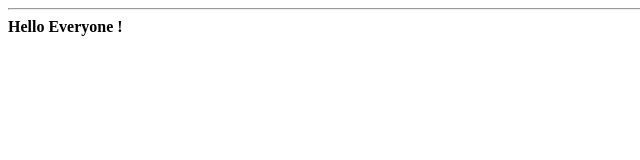
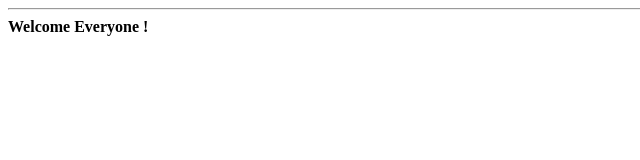
Before and after one commit to manikandabalaji27/gitpractice, a plain HTML site: page index.html in a window 1280 px wide. Shown: the full height of the page, 0-640 px from the left. Drawn offline with Linux system fonts and the light colour scheme.

Commit message:
Update index.html

```diff
--- a/index.html
+++ b/index.html
@@ -2,4 +2,4 @@
 <title>MANIKANDA BALAJI - GITHUB </title>
 <hr>
 </html>
-<b>Hello Everyone !</b>
+<b>Welcome Everyone !</b>
```
